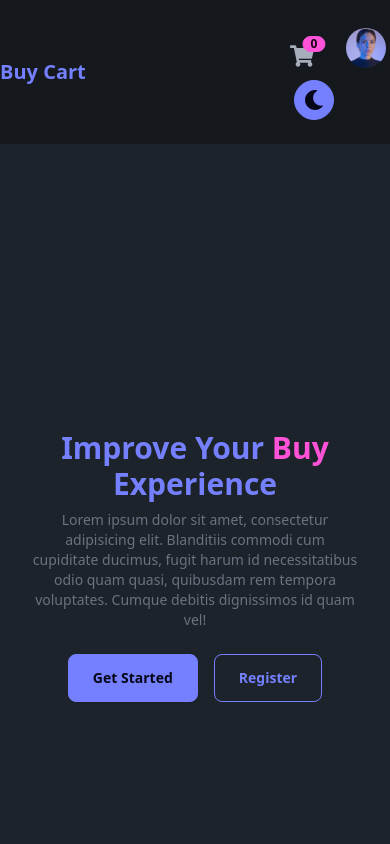
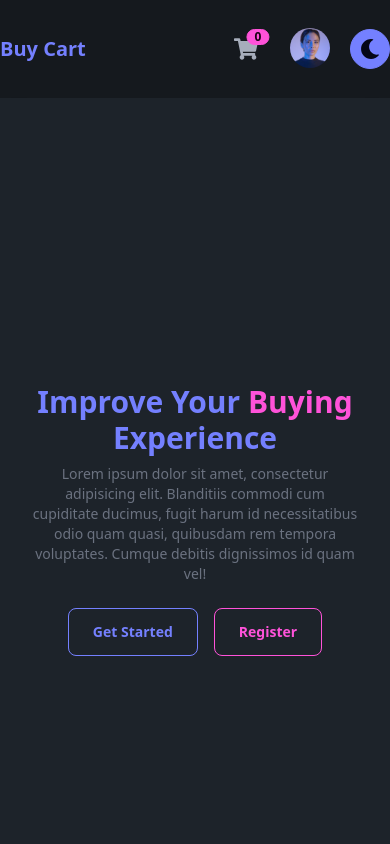
Before and after one commit to bhuvan2205/BUY_CART, a React (Vite) app in the folder client/: page / in a window 390 px wide. Shown: the top 844 px of the page. Built offline with nearby package versions, Linux system fonts and the light colour scheme; no server answers.

Commit message:
Fix: Price after order placed

```diff
--- a/client/src/components/Header.jsx
+++ b/client/src/components/Header.jsx
@@ -69,7 +69,7 @@ const Header = () => {
             Buy Cart
           </Link>
         </div>
-        <div className="flex-none md:flex items-center">
+        <div className="flex items-center">
           <div className="form-control flex-row hidden md:flex">
             <input
               type="text"
--- a/client/src/components/Hero.jsx
+++ b/client/src/components/Hero.jsx
@@ -10,7 +10,7 @@ const Hero = () => {
         <div className="flex items-center text-center lg:text-left px-8 md:px-12 lg:w-1/2">
           <div>
             <h2 className="text-3xl font-semibold text-primary md:text-4xl">
-              Improve Your <span className=" text-secondary">Buy</span>{" "}
+              Improve Your <span className=" text-secondary">Buying</span>{" "}
               Experience
             </h2>
             <p className="mt-2 text-sm text-gray-500 md:text-base">
@@ -20,11 +20,14 @@ const Hero = () => {
               Cumque debitis dignissimos id quam vel!
             </p>
             <div className="flex justify-center lg:justify-start mt-6 gap-4">
-              <a className="btn btn-primary px-6" href="#">
+              <a className="btn btn-primary btn-outline px-6" href="#products">
                 Get Started
               </a>
               {!user?._id && (
-                <Link className="btn btn-outline px-6 btn-primary" to={ROUTES.REGISTER}>
+                <Link
+                  className="btn btn-outline px-6 btn-secondary"
+                  to={ROUTES.REGISTER}
+                >
                   Register
                 </Link>
               )}
--- a/client/src/features/cartSlice.js
+++ b/client/src/features/cartSlice.js
@@ -52,6 +52,7 @@ export const cartSlice = createSlice({
     },
     clearCartItems: (state) => {
       state.cartItems = [];
+      calculateCart(state);
       setLocalStorage("cart", state);
       return state;
     },
--- a/client/src/pages/Home.jsx
+++ b/client/src/pages/Home.jsx
@@ -14,15 +14,18 @@ const Home = () => {
 
   return (
     <div className="container mx-auto">
-      {keywords && (
+      {!!keywords && (
         <div className="pt-8">
           <Link to={ROUTES.HOME}>
             <button className="btn  btn-primary">Go Home</button>
           </Link>
         </div>
       )}
-      <Hero />
-      <h1 className="text-xl py-8 font-bold text-center md:text-left">
+      {!keywords && <Hero />}
+      <h1
+        className="text-xl py-8 font-bold text-center md:text-left"
+        id="products"
+      >
         {!keywords ? "Latest Products" : "Product Results"}
       </h1>
       {isError && (
@@ -40,7 +43,9 @@ const Home = () => {
           </>
         )}
 
-        {keywords && data?.products?.length === 0 && <h4 className="text-3xl font-bold">No Products available :(</h4>}
+        {keywords && data?.products?.length === 0 && (
+          <h4 className="text-3xl font-bold">No Products available :(</h4>
+        )}
 
         {data &&
           data?.products?.map((product, index) => (
```
